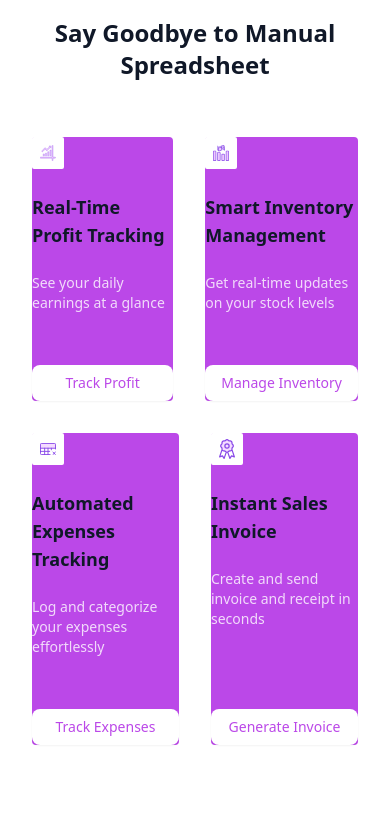
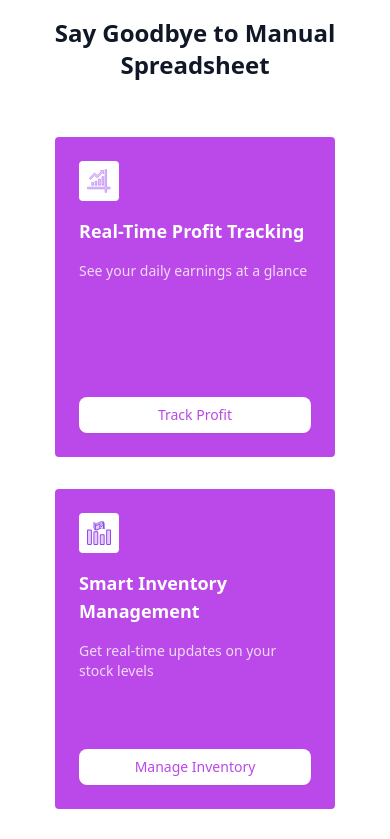
Before and after one commit to FSA-22/flowpal, a Next.js app: page / in a window 390 px wide. Shown: the part 2820-3659 px from the top of the page. Built offline with nearby package versions, Linux system fonts and the light colour scheme.

Commit message:
fix: make AboutSection responsive

```diff
--- a/components/CustomService.tsx
+++ b/components/CustomService.tsx
@@ -21,9 +21,9 @@
   description,
 }) => {
   return (
-    <div className="flex flex-col flex-start flex-1 justify-between rounded-[4px] md:px-4 md:py-8 gap-6 bg-[#bb48e8] space-y-3 ">
-      <div className="flex flex-col gap-6">
-        <div className="flex items-center justify-center rounded-[2px] bg-white w-8 h-8 p-2">
+    <div className="flex flex-col justify-between bg-[#bb48e8] text-white rounded-[4px] h-[320px] md:h-[260px] w-full max-w-[280px] p-6 md:p-4">
+      <div className="flex flex-col gap-4 flex-grow">
+        <div className="flex items-center justify-center bg-white w-10 h-10 p-2 rounded">
           <Image
             src={iconPath}
             height={40}
@@ -38,7 +38,7 @@
 
       <div className="pt-4">
         <Link href={pagePath}>
-          <Button className="w-full bg-white text-[#bb48e8] hover:bg-complimentary hover:text-white text-sm">
+          <Button className="w-full bg-white text-[#bb48e8] hover:bg-fuchsia-500 hover:text-white text-sm">
             {buttonText}
           </Button>
         </Link>
```
